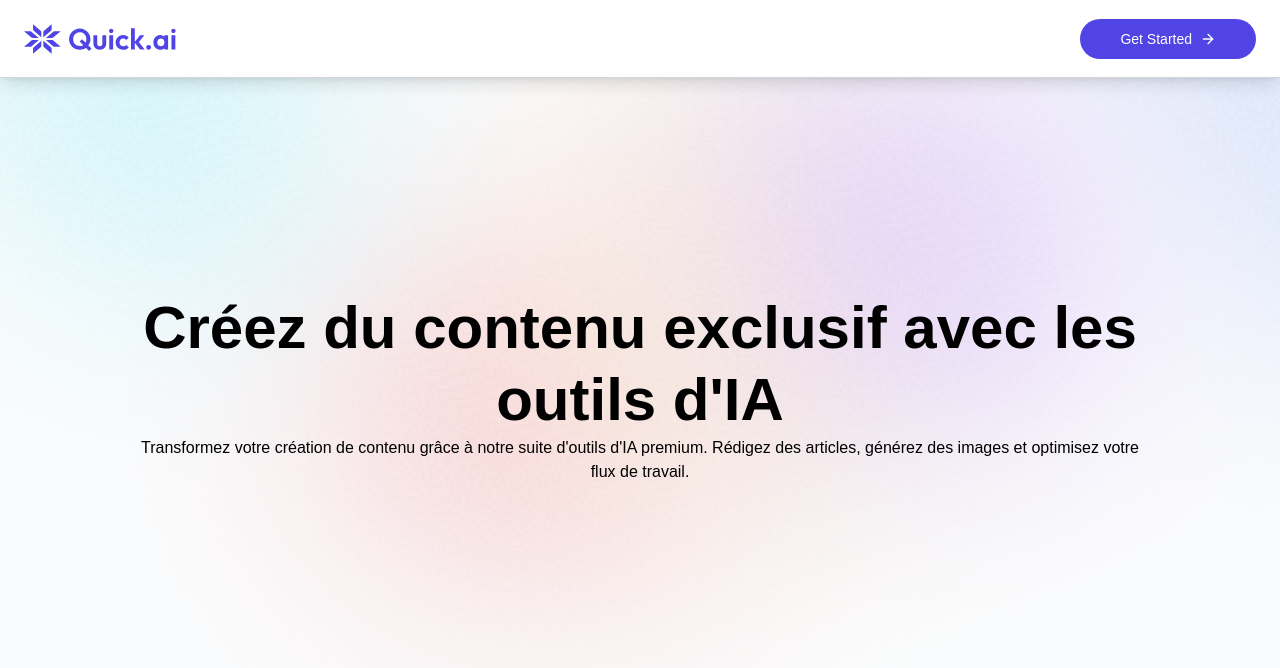
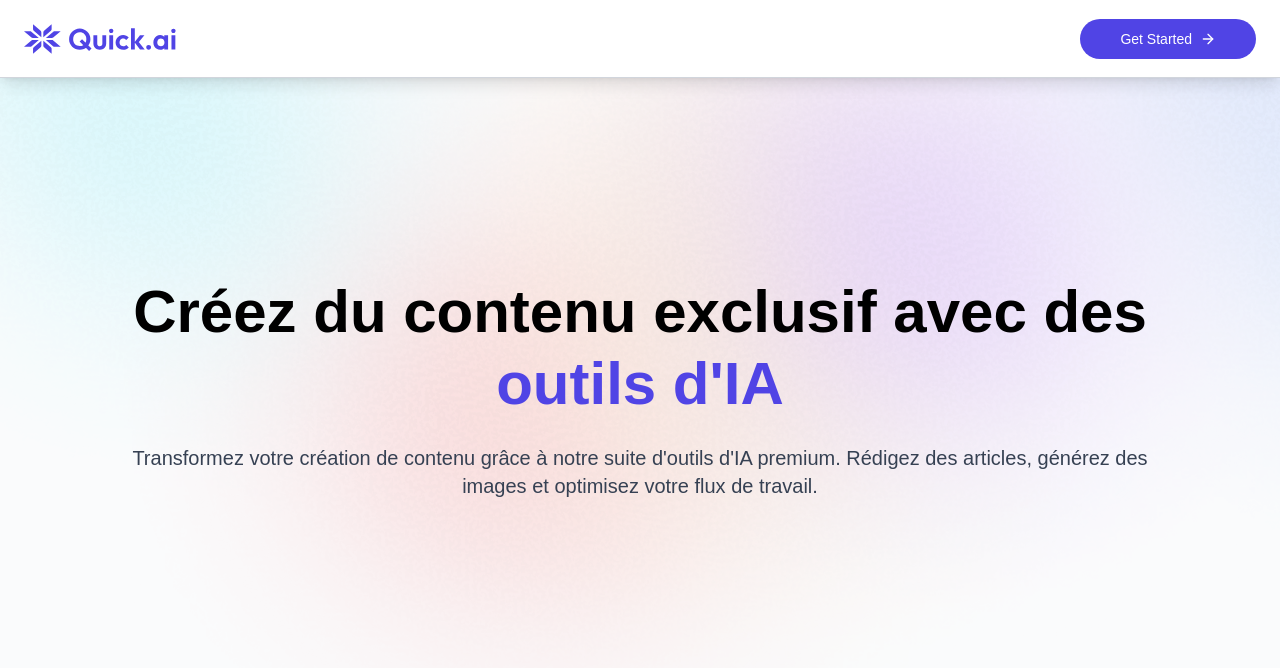
Before and after one commit to eje019/saas_ai, a React (Vite) app in the folder client/: page / in a window 1280 px wide. Shown: the top 668 px of the page. Built offline with nearby package versions, Linux system fonts and the light colour scheme; no server answers; a web font is replaced by a local one.

Commit message:
Texte du Hero 1ere partie

```diff
--- a/client/src/components/Hero.jsx
+++ b/client/src/components/Hero.jsx
@@ -5,9 +5,11 @@ const Hero = () => {
     <div className="px-4 sm:px-20 xl:px-32 relative inline-flex flex-col w-full justify-center bg-[url('/gradientBackground.png')] bg-cover bg-no-repeat min-h-screen">
       <div className="text-center mb-6">
         <h1 className="text-3xl sm:text-5xl md:text-6xl 2xl:text-7xl font-semibold mx-auto leading-[1.2]">
-          Créez du contenu exclusif avec les outils d'IA
+          Créez du contenu exclusif avec des{" "}
+          <span className="text-primary">outils d'IA</span>
         </h1>
-        <p>
+
+        <p className="mt-6 text-md sm:text-lg md:text-xl 2xl:text-2xl text-gray-700">
           Transformez votre création de contenu grâce à notre suite d'outils
           d'IA premium. Rédigez des articles, générez des images et optimisez
           votre flux de travail.
```
